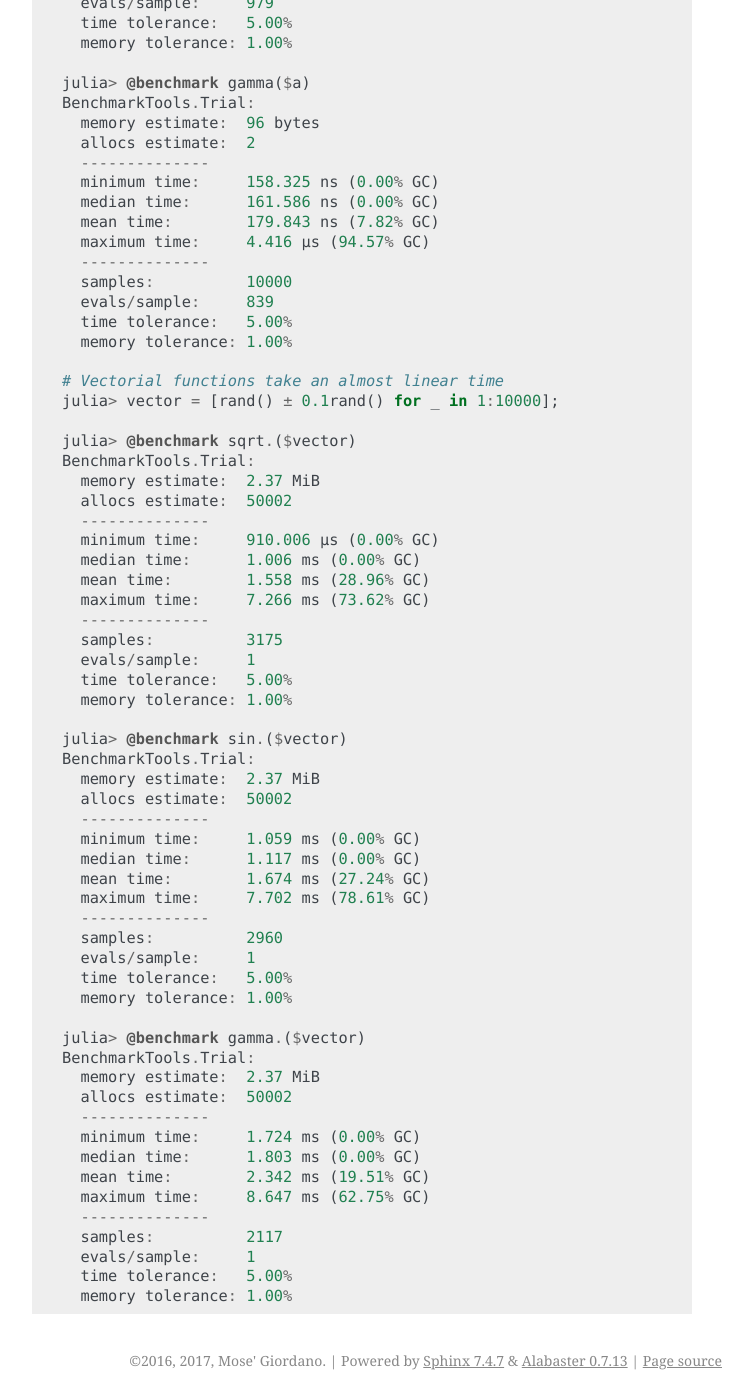
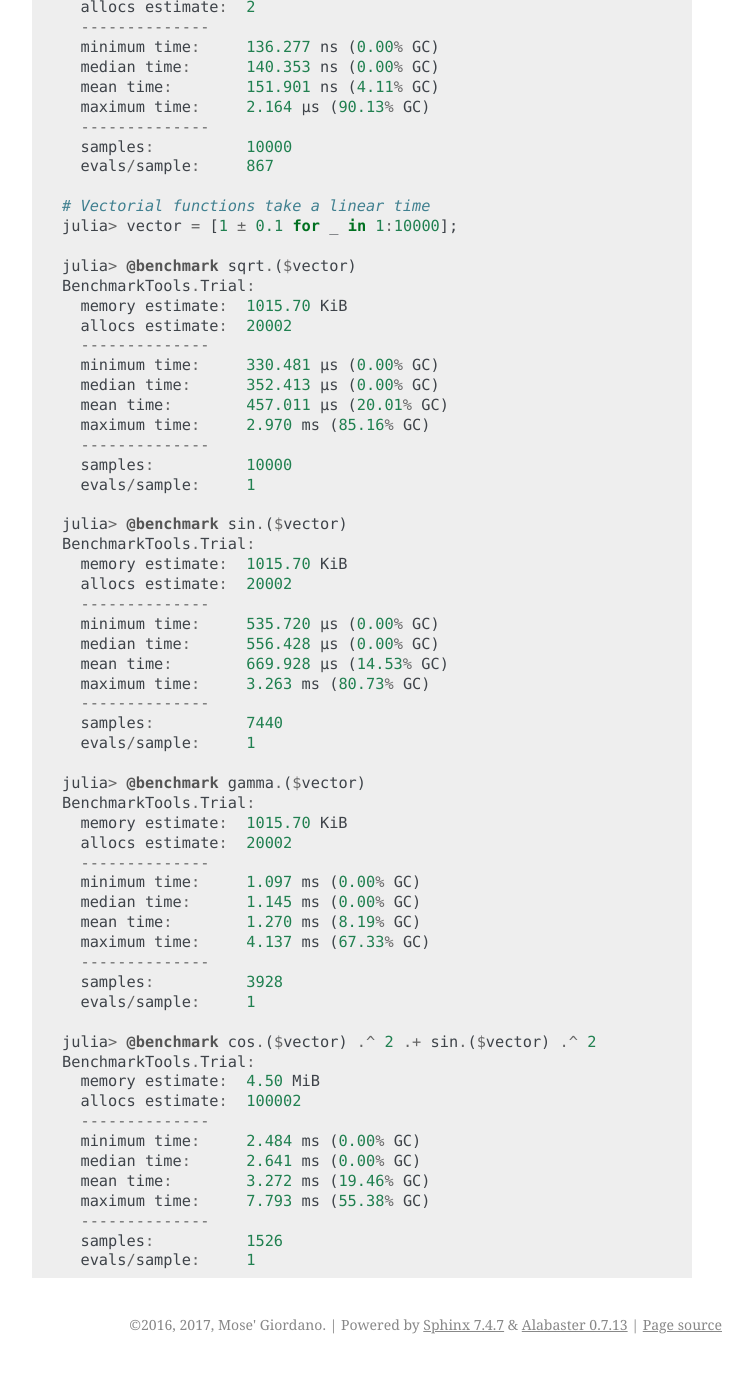
Before and after one commit to JuliaPhysics/Measurements.jl, a Sphinx documentation site: the page built from docs/performance.rst, in a window 1280 px wide and 1400 px high, scrolled down 1479 px. Shown: the whole window, without its empty margins (388-1140 px from the left). Built offline with Sphinx 7.4.7, drawn with Linux system fonts in a browser that asks for light colours; after the commit the page ends 2843 px from its top, so only the background shows below that; some of the changed text lies outside the part shown.

```diff
--- a/docs/conf.py
+++ b/docs/conf.py
@@ -59,7 +59,7 @@ copyright = '2016, 2017, ' + author
 # The short X.Y version.
 version = '0.4.0'
 # The full version, including alpha/beta/rc tags.
-release = version + '-dev'
+release = version # + '-dev'
 
 # The language for content autogenerated by Sphinx. Refer to documentation
 # for a list of supported languages.
--- a/docs/performance.rst
+++ b/docs/performance.rst
@@ -4,45 +4,42 @@ Performance
 ``Measurements.jl`` strives to be as fast as possible.  These are the benchmark
 results obtained with the `BenchmarkTools.jl
 <https://github.com/JuliaCI/BenchmarkTools.jl>`__ suite on a system equipped
-with an Intel(R) Core(TM) i7-4700MQ CPU.
+with an Intel(R) Core(TM) i7-4700MQ CPU running Julia 0.6.0-pre.beta.314 (commit
+7cd0324e03).
 
 .. code-block:: julia
 
-   julia> using BenchmarkTools
+   julia> using Measurements, BenchmarkTools
 
    # Creation of a `Measurement` object
    julia> @benchmark 4.7 ± 0.3
    BenchmarkTools.Trial:
-     memory estimate:  144 bytes
-     allocs estimate:  3
+     memory estimate:  96 bytes
+     allocs estimate:  2
      --------------
-     minimum time:     29.683 ns (0.00% GC)
-     median time:      35.740 ns (0.00% GC)
-     mean time:        57.519 ns (32.17% GC)
-     maximum time:     3.325 μs (96.81% GC)
+     minimum time:     18.760 ns (0.00% GC)
+     median time:      22.548 ns (0.00% GC)
+     mean time:        29.324 ns (16.03% GC)
+     maximum time:     1.353 μs (93.61% GC)
      --------------
      samples:          10000
-     evals/sample:     996
-     time tolerance:   5.00%
-     memory tolerance: 1.00%
+     evals/sample:     997
 
    julia> a = 12.3 ± 4.5; b = 67.8 ± 9.0;
 
    # Sum of two `Measurement` objects
    julia> @benchmark $a + $b
    BenchmarkTools.Trial:
-     memory estimate:  352 bytes
-     allocs estimate:  9
+     memory estimate:  176 bytes
+     allocs estimate:  4
      --------------
-     minimum time:     122.596 ns (0.00% GC)
-     median time:      141.071 ns (0.00% GC)
-     mean time:        218.027 ns (33.15% GC)
-     maximum time:     6.378 μs (96.10% GC)
+     minimum time:     76.605 ns (0.00% GC)
+     median time:      83.412 ns (0.00% GC)
+     mean time:        102.682 ns (13.96% GC)
+     maximum time:     2.339 μs (92.91% GC)
      --------------
      samples:          10000
-     evals/sample:     916
-     time tolerance:   5.00%
-     memory tolerance: 1.00%
+     evals/sample:     970
 
    # One-argument functions, where functional
    # correlation is not a concern, are even faster
@@ -51,90 +48,91 @@ with an Intel(R) Core(TM) i7-4700MQ CPU.
      memory estimate:  96 bytes
      allocs estimate:  2
      --------------
-     minimum time:     40.742 ns (0.00% GC)
-     median time:      43.448 ns (0.00% GC)
-     mean time:        60.819 ns (22.36% GC)
-     maximum time:     3.559 μs (96.73% GC)
+     minimum time:     31.226 ns (0.00% GC)
+     median time:      33.805 ns (0.00% GC)
+     mean time:        41.899 ns (13.09% GC)
+     maximum time:     1.656 μs (91.62% GC)
      --------------
      samples:          10000
-     evals/sample:     990
-     time tolerance:   5.00%
-     memory tolerance: 1.00%
+     evals/sample:     994
 
    julia> @benchmark sin($a)
    BenchmarkTools.Trial:
      memory estimate:  96 bytes
      allocs estimate:  2
      --------------
-     minimum time:     66.120 ns (0.00% GC)
-     median time:      70.562 ns (0.00% GC)
-     mean time:        86.508 ns (15.23% GC)
-     maximum time:     4.165 μs (95.53% GC)
+     minimum time:     56.797 ns (0.00% GC)
+     median time:      58.526 ns (0.00% GC)
+     mean time:        67.799 ns (8.59% GC)
+     maximum time:     1.860 μs (93.77% GC)
      --------------
      samples:          10000
-     evals/sample:     979
-     time tolerance:   5.00%
-     memory tolerance: 1.00%
+     evals/sample:     984
 
    julia> @benchmark gamma($a)
    BenchmarkTools.Trial:
      memory estimate:  96 bytes
      allocs estimate:  2
      --------------
-     minimum time:     158.325 ns (0.00% GC)
-     median time:      161.586 ns (0.00% GC)
-     mean time:        179.843 ns (7.82% GC)
-     maximum time:     4.416 μs (94.57% GC)
+     minimum time:     136.277 ns (0.00% GC)
+     median time:      140.353 ns (0.00% GC)
+     mean time:        151.901 ns (4.11% GC)
+     maximum time:     2.164 μs (90.13% GC)
      --------------
      samples:          10000
-     evals/sample:     839
-     time tolerance:   5.00%
-     memory tolerance: 1.00%
+     evals/sample:     867
 
-   # Vectorial functions take an almost linear time
-   julia> vector = [rand() ± 0.1rand() for _ in 1:10000];
+   # Vectorial functions take a linear time
+   julia> vector = [1 ± 0.1 for _ in 1:10000];
 
    julia> @benchmark sqrt.($vector)
    BenchmarkTools.Trial:
-     memory estimate:  2.37 MiB
-     allocs estimate:  50002
+     memory estimate:  1015.70 KiB
+     allocs estimate:  20002
      --------------
-     minimum time:     910.006 μs (0.00% GC)
-     median time:      1.006 ms (0.00% GC)
-     mean time:        1.558 ms (28.96% GC)
-     maximum time:     7.266 ms (73.62% GC)
+     minimum time:     330.481 μs (0.00% GC)
+     median time:      352.413 μs (0.00% GC)
+     mean time:        457.011 μs (20.01% GC)
+     maximum time:     2.970 ms (85.16% GC)
      --------------
-     samples:          3175
+     samples:          10000
      evals/sample:     1
-     time tolerance:   5.00%
-     memory tolerance: 1.00%
 
    julia> @benchmark sin.($vector)
    BenchmarkTools.Trial:
-     memory estimate:  2.37 MiB
-     allocs estimate:  50002
+     memory estimate:  1015.70 KiB
+     allocs estimate:  20002
      --------------
-     minimum time:     1.059 ms (0.00% GC)
-     median time:      1.117 ms (0.00% GC)
-     mean time:        1.674 ms (27.24% GC)
-     maximum time:     7.702 ms (78.61% GC)
+     minimum time:     535.720 μs (0.00% GC)
+     median time:      556.428 μs (0.00% GC)
+     mean time:        669.928 μs (14.53% GC)
+     maximum time:     3.263 ms (80.73% GC)
      --------------
-     samples:          2960
+     samples:          7440
      evals/sample:     1
-     time tolerance:   5.00%
-     memory tolerance: 1.00%
 
    julia> @benchmark gamma.($vector)
    BenchmarkTools.Trial:
-     memory estimate:  2.37 MiB
-     allocs estimate:  50002
+     memory estimate:  1015.70 KiB
+     allocs estimate:  20002
      --------------
-     minimum time:     1.724 ms (0.00% GC)
-     median time:      1.803 ms (0.00% GC)
-     mean time:        2.342 ms (19.51% GC)
-     maximum time:     8.647 ms (62.75% GC)
+     minimum time:     1.097 ms (0.00% GC)
+     median time:      1.145 ms (0.00% GC)
+     mean time:        1.270 ms (8.19% GC)
+     maximum time:     4.137 ms (67.33% GC)
      --------------
-     samples:          2117
+     samples:          3928
      evals/sample:     1
-     time tolerance:   5.00%
-     memory tolerance: 1.00%
+
+   julia> @benchmark cos.($vector) .^ 2 .+ sin.($vector) .^ 2
+   BenchmarkTools.Trial:
+     memory estimate:  4.50 MiB
+     allocs estimate:  100002
+     --------------
+     minimum time:     2.484 ms (0.00% GC)
+     median time:      2.641 ms (0.00% GC)
+     mean time:        3.272 ms (19.46% GC)
+     maximum time:     7.793 ms (55.38% GC)
+     --------------
+     samples:          1526
+     evals/sample:     1
```
Also changed, not shown: NEWS.md (+1 -1 lines).
